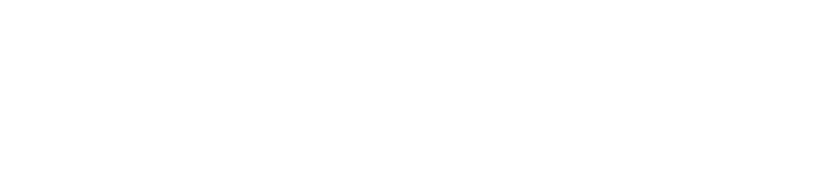
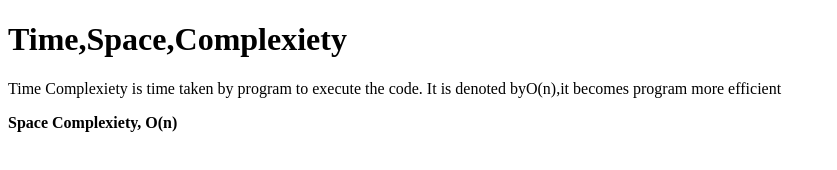
Before and after one commit to acciojob/time-and-space-complexity-sakshi-builds, a website: page main.html in a window 1280 px wide. Shown: the whole page, without its empty margins (0-837 px from the left). Drawn offline with Linux system fonts and the light colour scheme.

Commit message:
created a submission

```diff
--- a/main.html
+++ b/main.html
@@ -8,7 +8,10 @@
 
 <body>
 	<!-- the entire body must be written by student -->
-    <script type="text/javascript" src="./script.js">
+	<h1>Time,Space,Complexiety</h1>
+	<p>Time Complexiety is time taken by program to execute the code. It is denoted byO(n),it becomes program more efficient </p>
+   <p><b>Space Complexiety, O(n)</b></p>
+	<script type="text/javascript" src="./script.js">
 </script>
 
 </body>
```
